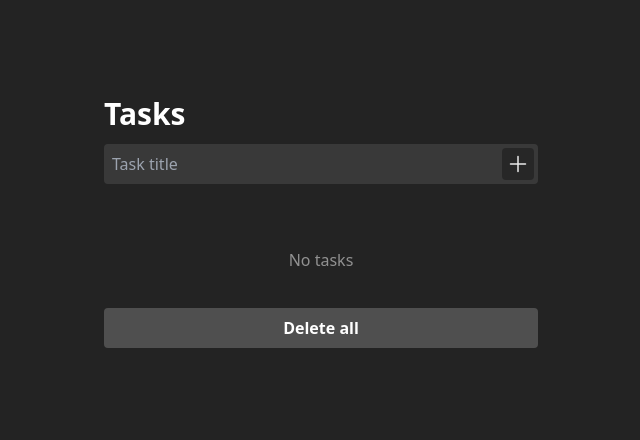
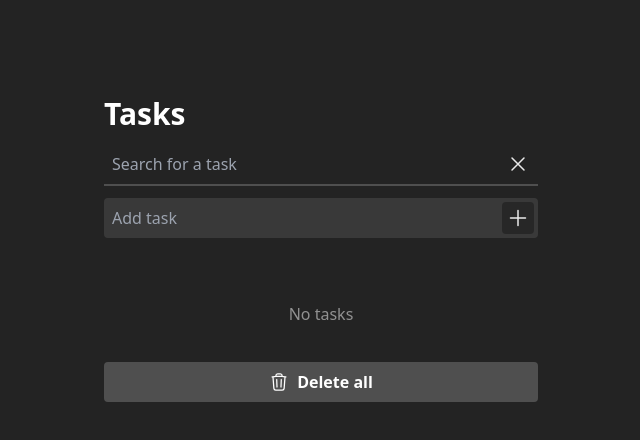
Before and after one commit to lucaschrng/react-todo-list, a React (Vite) app: page / in a window 1280 px wide. Shown: the top 440 px of the page, without its empty margins (319-959 px from the left). Built offline with nearby package versions, Linux system fonts and the light colour scheme.

Commit message:
Add strikethrough when trying to delete a task

```diff
--- a/package.json
+++ b/package.json
@@ -9,6 +9,7 @@
     "preview": "vite preview"
   },
   "dependencies": {
+    "fuse.js": "^6.6.2",
     "react": "^18.2.0",
     "react-dom": "^18.2.0"
   },
--- a/src/App.jsx
+++ b/src/App.jsx
@@ -1,9 +1,15 @@
-import {useContext, useState} from "react";
-import { TasksContext } from "./contexts/tasksContext";
+import {useContext, useEffect, useState} from "react";
+import {TasksContext} from "./contexts/tasksContext";
 
 function App() {
-  const { tasks, addTask, deleteTask, deleteAll } = useContext(TasksContext);
+  const {tasks, addTask, deleteTask, deleteAll, search} = useContext(TasksContext);
+  const [displayedTasks, setDisplayedTasks] = useState(tasks);
   const [taskTitle, setTaskTitle] = useState("");
+  const [searchTerm, setSearchTerm] = useState("");
+
+  useEffect(() => {
+    setDisplayedTasks(tasks);
+  }, [tasks]);
 
   const handleChange = (e) => {
     setTaskTitle(e.target.value);
@@ -17,31 +23,56 @@ function App() {
     }
   }
 
+  useEffect(() => {
+    if (searchTerm === "") {
+      setDisplayedTasks(tasks);
+    } else {
+      setDisplayedTasks(search(searchTerm));
+    }
+  }, [searchTerm])
+
   return (
       <div className="App flex flex-col gap-3 px-2">
 
         <h1 className={"text-3xl font-bold pt-24"}>Tasks</h1>
 
+        <div className={"flex items-center p-1 border-b-2 border-white/20"}>
+          <input className={"w-full ml-1 bg-transparent outline-0"} type="text" placeholder={"Search for a task"}
+                 value={searchTerm} onChange={(e) => setSearchTerm(e.target.value)}/>
+          <button onClick={() => setSearchTerm("")}
+                  className={"p-1 text-white/90 font-semibold rounded hover:bg-white/10"}>
+            <svg xmlns="http://www.w3.org/2000/svg" fill="none" viewBox="0 0 24 24" strokeWidth={1.5}
+                 stroke="currentColor" className="w-6 h-6">
+              <path strokeLinecap="round" strokeLinejoin="round" d="M6 18L18 6M6 6l12 12"/>
+            </svg>
+          </button>
+        </div>
+
         <form onSubmit={handleSubmit}>
           <div className={"flex p-1 bg-white/10 rounded"}>
-          <input className={"w-full ml-1 bg-transparent outline-0"} type="text" placeholder={"Task title"} value={taskTitle} onChange={handleChange}/>
+            <input className={"w-full ml-1 bg-transparent outline-0"} type="text" placeholder={"Add task"}
+                   value={taskTitle} onChange={handleChange}/>
             <button type={"submit"} className={"p-1 bg-black/30 text-white/90 font-semibold rounded hover:bg-black/40"}>
-            <svg xmlns="http://www.w3.org/2000/svg" fill="none" viewBox="0 0 24 24" strokeWidth="1.5"
+              <svg xmlns="http://www.w3.org/2000/svg" fill="none" viewBox="0 0 24 24" strokeWidth={1.5}
                    stroke="currentColor" className="w-6 h-6">
                 <path strokeLinecap="round" strokeLinejoin="round" d="M12 4.5v15m7.5-7.5h-15"/>
               </svg>
             </button>
           </div>
-          <p className={(taskTitle.length > 50 ? "text-red-400 ":"text-transparent") + " mt-1 ml-1 transition"}>Task title must be under 50 characters</p>
+          <p className={(taskTitle.length > 50 ? "text-red-400 " : "text-transparent") + " mt-1 ml-1 transition"}>Task
+            title must be under 50 characters</p>
         </form>
 
         <ul className={"flex flex-col mt-6"}>
-        {tasks.length > 0 ? tasks.map((task) => (
-          <li key={task.id} className={"relative flex gap-3 py-2 max-w-full after:content-[''] after:absolute after:bottom-0 after:w-full after:h-[1px] after:bg-white/20"}>
-            <button onClick={() => deleteTask(task.id)} className={"min-w-[1.5rem] h-6 flex justify-center items-center border border-white/30 text-transparent hover:bg-white/10 hover:text-white/70 rounded-full"}>
-              <svg xmlns="http://www.w3.org/2000/svg" fill="none" viewBox="0 0 24 24" strokeWidth="1.5"
+          {displayedTasks.length > 0 ? displayedTasks.map((task) => (
+              <li key={task.id}
+                  className={"relative flex gap-3 py-2 max-w-full after:content-[''] after:absolute after:bottom-0 after:w-full after:h-[1px] after:bg-white/20"}>
+                <button onClick={() => deleteTask(task.id)}
+                        className={"min-w-[1.5rem] h-6 flex justify-center items-center border border-white/30 text-transparent hover:bg-white/10 hover:text-white/70 rounded-full"}>
+                  <svg xmlns="http://www.w3.org/2000/svg" fill="none" viewBox="0 0 24 24" strokeWidth={1.5}
                        stroke="currentColor" className="w-4 h-4">
-                <path strokeLinecap="round" strokeLinejoin="round" d="M4.5 12.75l6 6 9-13.5"/>
+                    <path strokeLinecap="round" strokeLinejoin="round"
+                          d="M14.74 9l-.346 9m-4.788 0L9.26 9m9.968-3.21c.342.052.682.107 1.022.166m-1.022-.165L18.16 19.673a2.25 2.25 0 01-2.244 2.077H8.084a2.25 2.25 0 01-2.244-2.077L4.772 5.79m14.456 0a48.108 48.108 0 00-3.478-.397m-12 .562c.34-.059.68-.114 1.022-.165m0 0a48.11 48.11 0 013.478-.397m7.5 0v-.916c0-1.18-.91-2.164-2.09-2.201a51.964 51.964 0 00-3.32 0c-1.18.037-2.09 1.022-2.09 2.201v.916m7.5 0a48.667 48.667 0 00-7.5 0"/>
                   </svg>
                 </button>
                 <span>{task.title}</span>
@@ -49,7 +80,15 @@ function App() {
           )) : <li className={"text-center text-white/50"}>No tasks</li>}
         </ul>
 
-      <button onClick={deleteAll} className={"bg-white/20 p-2 rounded font-semibold mt-6"}>Delete all</button>
+        <button onClick={deleteAll}
+                className={"flex justify-center items-center gap-2 bg-white/20 p-2 rounded font-semibold mt-6 hover:bg-red-400/80 transition"}>
+          <svg xmlns="http://www.w3.org/2000/svg" fill="none" viewBox="0 0 24 24" strokeWidth={1.5}
+               stroke="currentColor" className="w-5 h-5">
+            <path strokeLinecap="round" strokeLinejoin="round"
+                  d="M14.74 9l-.346 9m-4.788 0L9.26 9m9.968-3.21c.342.052.682.107 1.022.166m-1.022-.165L18.16 19.673a2.25 2.25 0 01-2.244 2.077H8.084a2.25 2.25 0 01-2.244-2.077L4.772 5.79m14.456 0a48.108 48.108 0 00-3.478-.397m-12 .562c.34-.059.68-.114 1.022-.165m0 0a48.11 48.11 0 013.478-.397m7.5 0v-.916c0-1.18-.91-2.164-2.09-2.201a51.964 51.964 0 00-3.32 0c-1.18.037-2.09 1.022-2.09 2.201v.916m7.5 0a48.667 48.667 0 00-7.5 0"/>
+          </svg>
+          Delete all
+        </button>
 
       </div>
   )
--- a/src/contexts/tasksContext.jsx
+++ b/src/contexts/tasksContext.jsx
@@ -1,9 +1,11 @@
-import { createContext, useState, useEffect } from "react";
+import {createContext, useState, useEffect} from "react";
+import Fuse from 'fuse.js';
 
 const TasksContext = createContext();
 
-const TasksProvider = ({ children }) => {
+const TasksProvider = ({children}) => {
   const [tasks, setTasks] = useState(JSON.parse(localStorage.getItem("tasks") || "[]"));
+  let fuse;
 
   const addTask = (newTask) => {
     setTasks([...tasks, newTask]);
@@ -17,15 +19,22 @@ const TasksProvider = ({ children }) => {
     setTasks([]);
   }
 
+  const search = (searchTerm) => {
+    return fuse.search(searchTerm).map((result) => result.item);
+  }
+
   useEffect(() => {
     localStorage.setItem("tasks", JSON.stringify(tasks));
+    fuse = new Fuse(tasks, {
+      keys: ['title']
+    })
   }, [tasks]);
 
   return (
-        <TasksContext.Provider value={{ tasks, addTask, deleteTask, deleteAll }}>
+      <TasksContext.Provider value={{tasks, addTask, deleteTask, deleteAll, search}}>
         {children}
       </TasksContext.Provider>
   );
 };
 
-export { TasksContext, TasksProvider };
+export {TasksContext, TasksProvider};
```
Also changed, not shown: 1 other file (tests, documents, lock files or other folders). Lines whose indentation alone changed are shown as unchanged.
